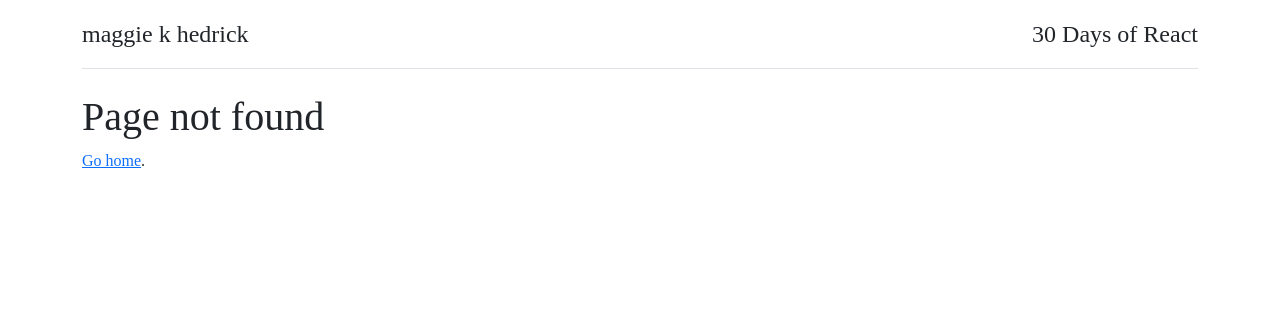
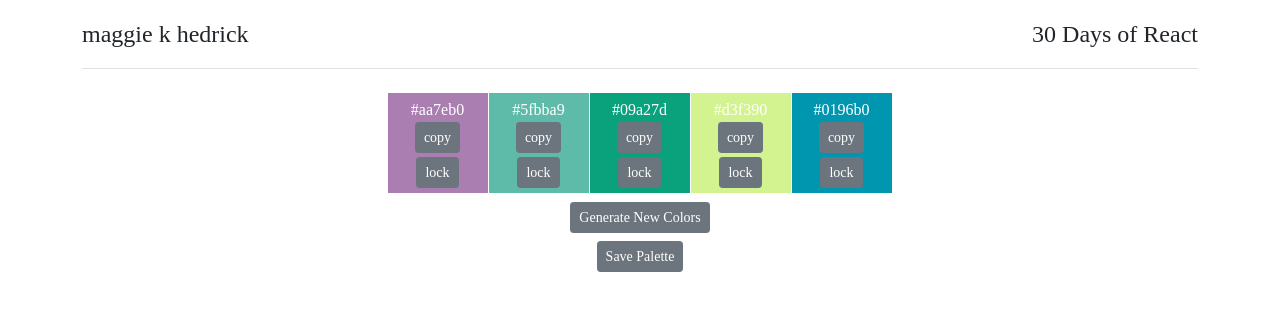
Before and after one commit to mhedrick/30-days-of-react, a Gatsby site: page /Day28 in a window 1280 px wide. Before the commit this address had no page. Built offline with nearby package versions, Linux system fonts and the light colour scheme; Gatsby itself is replaced by a stand-in of ours.

Commit message:
day 28 (the final day!!)

```diff
--- /dev/null
+++ b/src/pages/Day28/index.js
@@ -0,0 +1,117 @@
+import React, { useState } from 'react'
+import Layout from '../../components/layout'
+
+import { tile } from '../../components/Day06/styles.module.css';
+
+import Button from 'react-bootstrap/Button';
+import Row from 'react-bootstrap/Row';
+import Col from 'react-bootstrap/Col';
+import Container from 'react-bootstrap/Container';
+
+
+const Color = ({ color, index, setLockParent, saved, lock }) => {
+    const [copied, setCopied] = useState(false);
+    const [locked, setLocked] = useState(lock);
+
+
+    const handleCopyClick = () => {
+        navigator.clipboard.writeText(color);
+        setCopied(true);
+        setTimeout(() => {
+            setCopied(false)
+        }, 3000);
+    }
+    const handleLockClick = () => {
+        setLocked(!locked);
+        setLockParent(index);
+    }
+
+    return (
+        <div className={`${tile} flex-column`} style={{ backgroundColor: color }}>
+            <div>{color}</div>
+            <Button className="mb-1" variant="secondary" size="sm" onClick={handleCopyClick}>
+                {copied ? "copied" : "copy"}
+            </Button>
+            {!saved && <Button variant="secondary" size="sm" onClick={handleLockClick}>
+                {locked ? "locked" : "lock"}
+            </Button>}
+        </div>);
+}
+
+// markup
+const IndexPage = () => {
+    const hexaColor = () => {
+        let str = '0123456789abcdef'
+        let color = ''
+        for (let i = 0; i < 6; i++) {
+            let index = Math.floor(Math.random() * str.length)
+            color += str[index]
+        }
+        return '#' + color
+    }
+
+    const [colors, setColors] = useState([...Array(5)].map(() => hexaColor()));
+    const [locked, setLocked] = useState([...Array(5)].map(() => false));
+    const [savedColors, setSavedColors] = useState([]);
+
+    const handleGenerateClick = () => {
+        setColors([...Array(5)].map((c, i) => locked[i] ? colors[i] : hexaColor()));
+        return true;
+    }
+    const handleSetLock = (location) => {
+        let locks = locked;
+        locks[location] = !locks[location];
+        setLocked(locks);
+    }
+    const handleSaveClick = () => {
+        setSavedColors([...savedColors, colors]);
+        setLocked([...Array(5)].map(() => false));
+    }
+    const handleDeleteClick = (i) => {
+        let saved = [...savedColors];
+        saved.splice(i, 1);
+        console.log(savedColors);
+        console.log(saved);
+        setSavedColors(saved);
+    }
+
+    return (
+        <Layout>
+            <Container>
+                <Row className="d-flex justify-content-center mb-2">
+                    {colors.map((c, i) => <Color color={c} key={Math.random()} index={i} setLockParent={handleSetLock} lock={locked[i]} />)}
+                </Row>
+                <Row className="mb-2">
+                    <Col className="d-flex justify-content-center">
+                        <Button variant="secondary" size="sm" onClick={handleGenerateClick}>
+                            Generate New Colors
+                        </Button>
+                    </Col>
+                </Row>
+                <Row className="mb-2">
+                    <Col className="d-flex justify-content-center">
+                        <Button variant="secondary" size="sm" onClick={handleSaveClick}>
+                            Save Palette
+                        </Button>
+                    </Col>
+                </Row>
+                {savedColors.map((sc, index) => (
+                    <React.Fragment key={Math.random()}>
+                        <Row className="d-flex justify-content-center mb-2">
+                            {sc.map((c, i) => <Color color={c} key={Math.random()} index={i} saved={true} />)}
+                        </Row>
+                        <Row className="mb-2">
+                            <Col className="d-flex justify-content-center">
+                                <Button variant="danger" size="sm" onClick={() => handleDeleteClick(index)}>
+                                    Delete Palette
+                                </Button>
+                            </Col>
+                        </Row>
+                    </React.Fragment>))
+                }
+            </Container>
+        </Layout>
+    )
+}
+
+export default IndexPage;
```
Also changed, not shown: src/pages/index.js (+7 -0 lines), src/assets/day28_thumbnail.png (added).
